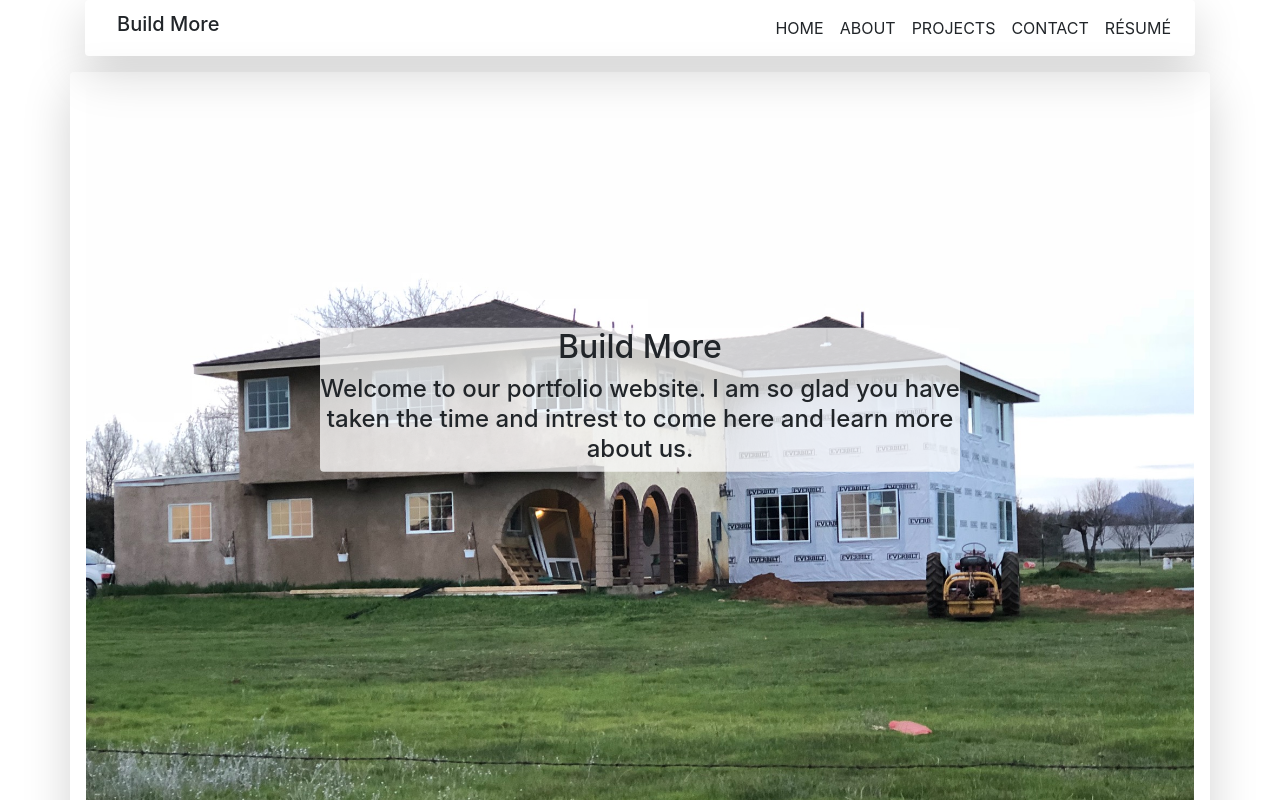
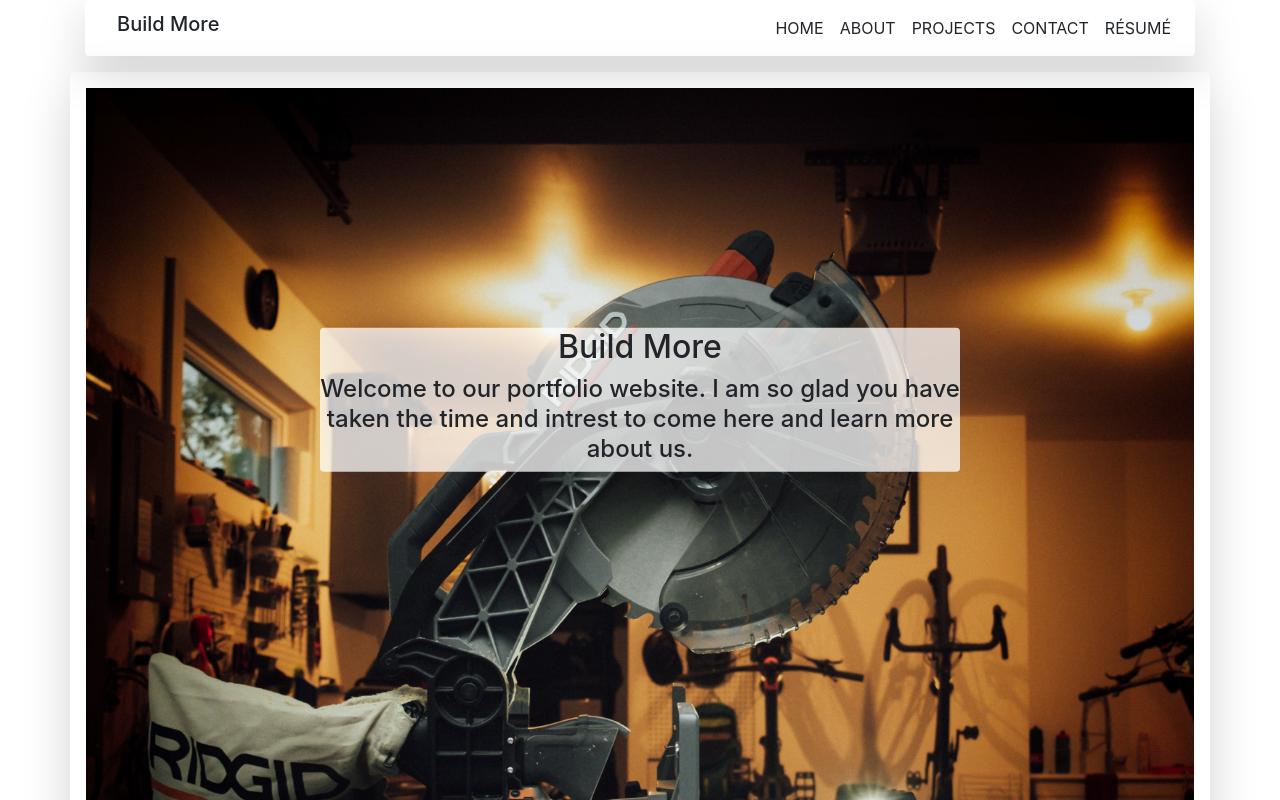
Before and after one commit to F-Ethan/FirstTryBuildMore, a React (Create React App) app: page / in a window 1280 px wide. Shown: the top 800 px of the page. Built offline with nearby package versions, Linux system fonts and the light colour scheme; the HTML template or start-up script is replaced by a standard one.

Commit message:
homepage photo

```diff
--- a/src/Components/home/HomePage.js
+++ b/src/Components/home/HomePage.js
@@ -1,4 +1,5 @@
 import React, { Component } from 'react';
+import stock from '../../photos/stockConstruction (15).jpg';
 import addition1 from '../../photos/addition1.jpg';
 import addition2 from '../../photos/addition2.jpg';
 import addition3 from '../../photos/addition3.jpg';
@@ -119,7 +120,7 @@ export class HomePage extends Component {
     return (
       <div className='container shadow-lg mt-3 p-3 rounded'>
         <div className="pitcture">
-          <img className="d-block w-100" src={addition5} alt="First slide"></img>
+          <img className="d-block w-100" src={stock} alt="First slide"></img>
 
           {/* <div className='card text-center m-3 shadow p-3 mb-5 rounded'></div> */}
           <div className="d-none d-lg-block centered text-center bg-clear rounded">
```
